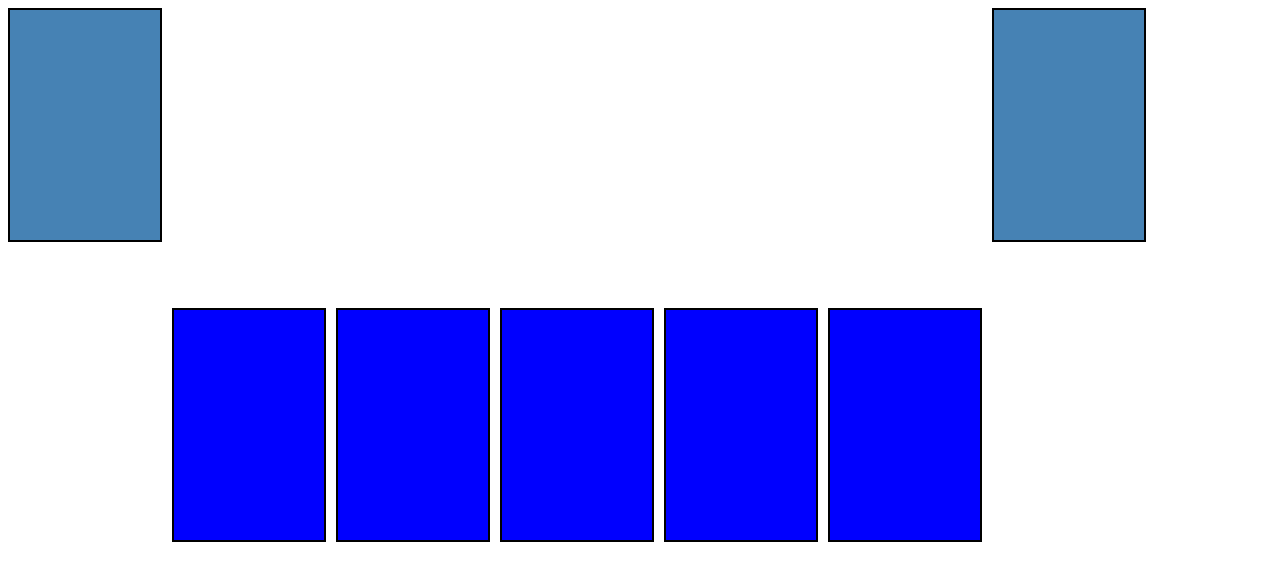
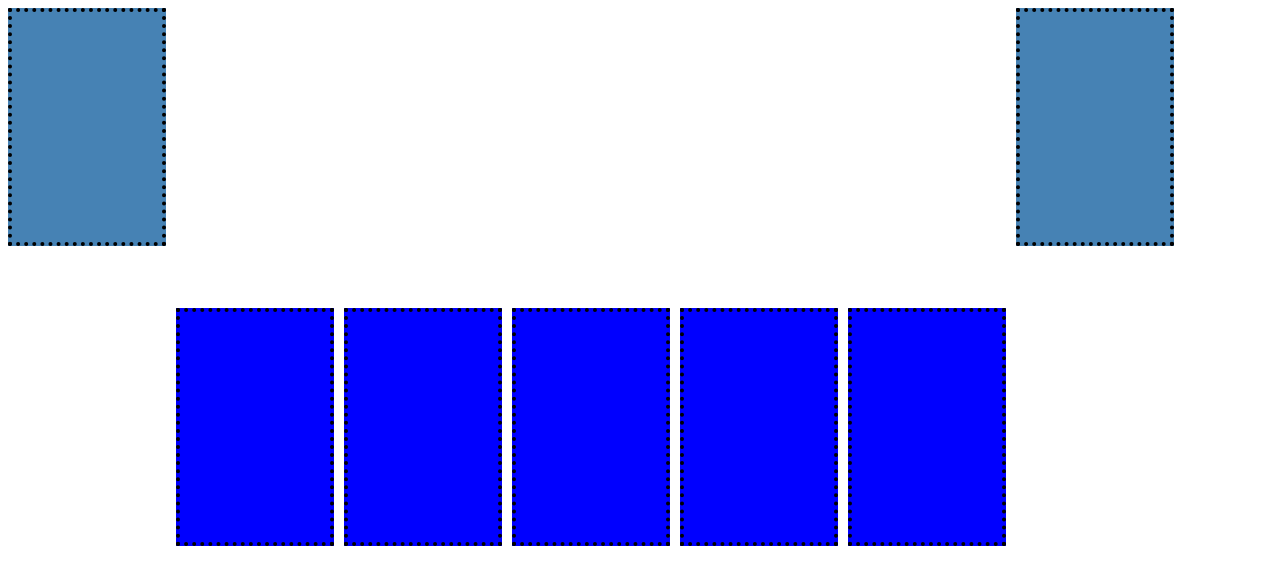
Before and after one commit to Lina-MariaStraub/EIA2-1, a plain HTML site: page aufg3/Mau-Basis.htm in a window 1280 px wide. Drawn offline with Linux system fonts and the light colour scheme.

Commit message:
Signed-off-by: User <User@User-PC.fritz.box>

```diff
--- a/aufg3/Mau-Style.css
+++ b/aufg3/Mau-Style.css
@@ -2,7 +2,7 @@
 div {
 	height: 200px;
     width: 150px;
-    border: 2px solid black;
+    border: 4px dotted black;
     text-align: center;
     padding-top:30px;
     float:left;
```
